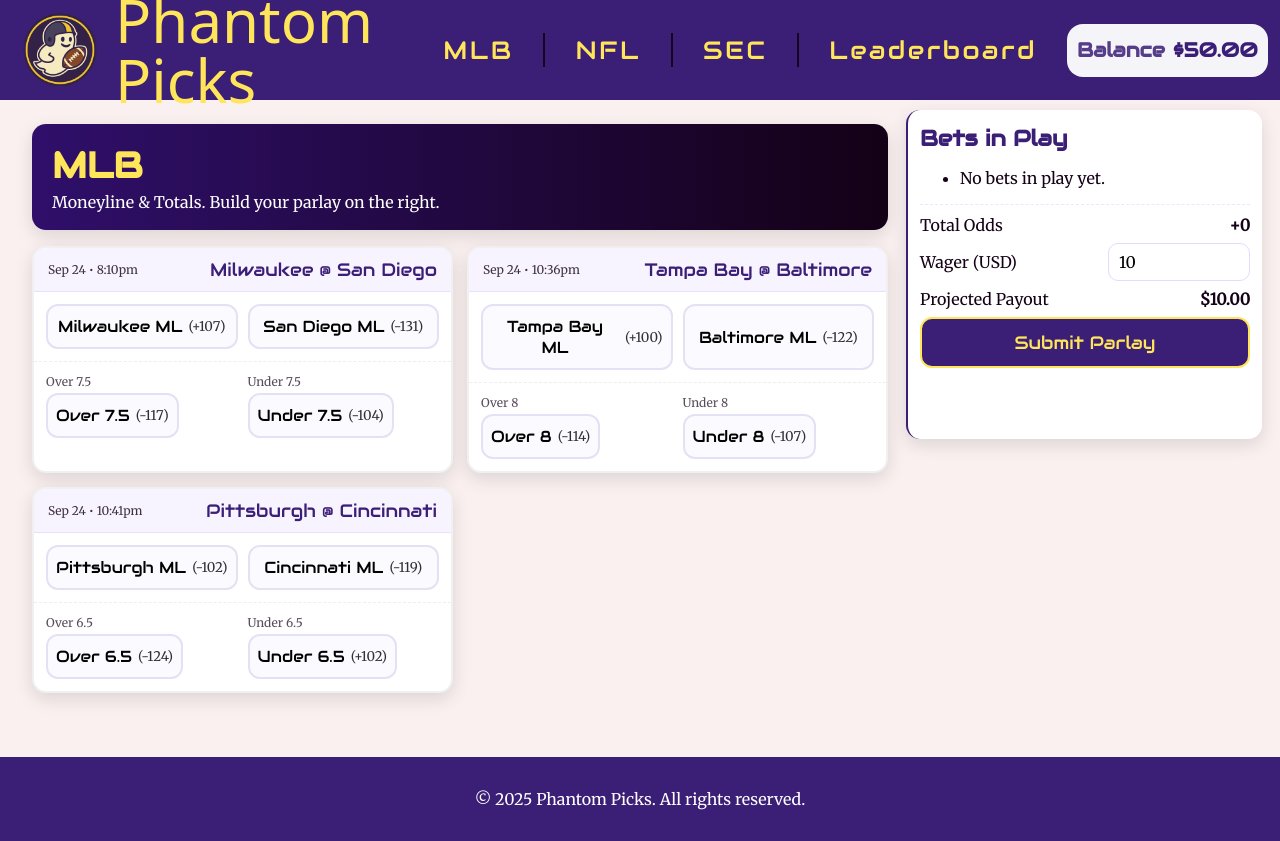
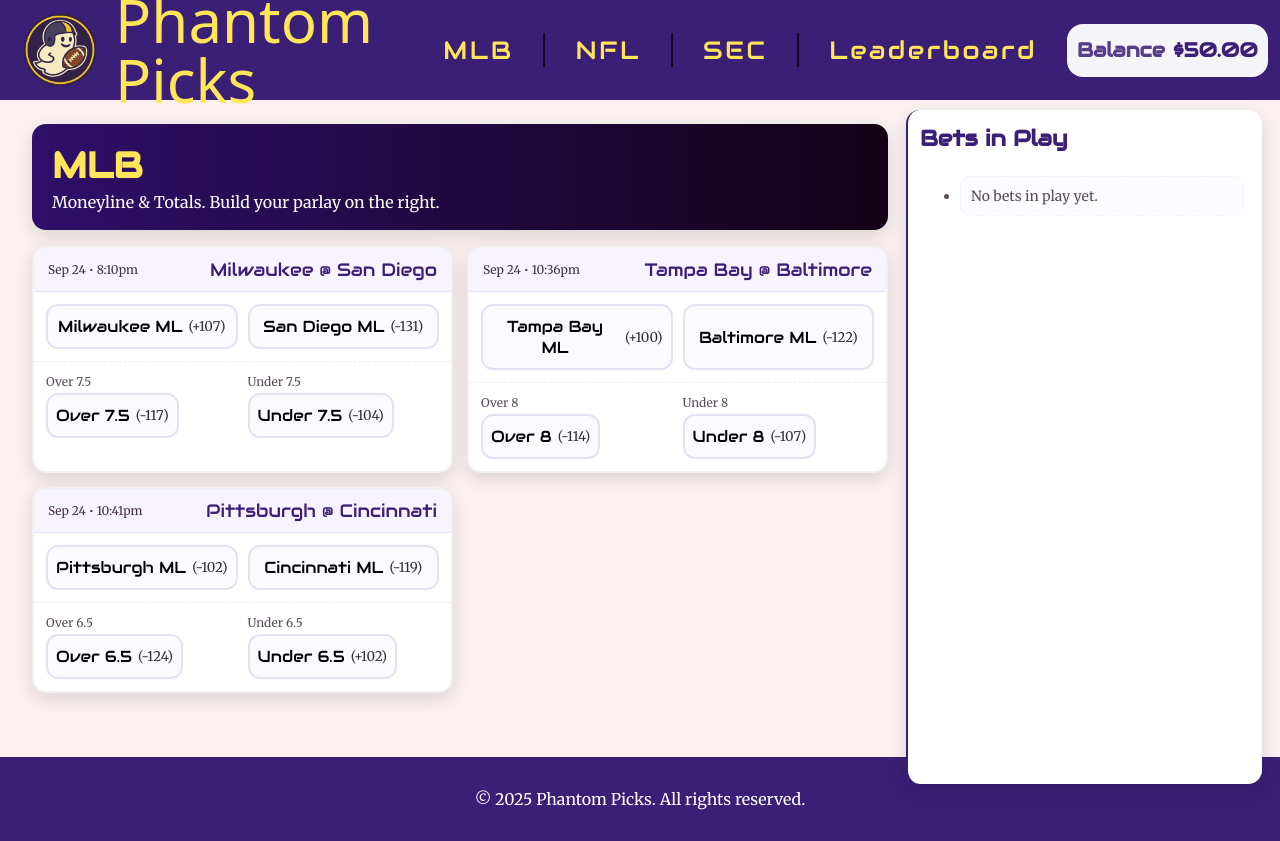
Before and after one commit to Aidan-usc/Game-Line, a PHP site: page /mlb.html in a window 1280 px wide; the page is wider, and only the part inside the window is pictured. Run offline with PHP 8.4, Linux system fonts and the light colour scheme; some web fonts are replaced.

Commit message:
Update styles.css

```diff
--- a/assets/css/styles.css
+++ b/assets/css/styles.css
@@ -122,22 +122,7 @@ body {
    ========================= */
 .page-content {
   padding:2rem;
-  margin-right:320px; /* space for parlay rail */
-}
-
-/* =========================
-   PARLAY RAIL
-   ========================= */
-.parlay-rail {
-  position:fixed;
-  right:0;
-  top:100px;
-  width:300px;
-  background:white;
-  border-left:2px solid var(--indigo);
-  box-shadow:var(--shadow);
-  padding:1rem;
-  font-family:var(--font-body);
+  margin-right:320px; /* general space (overridden by .page--odds and .no-rail) */
 }
 
 /* =========================
@@ -165,9 +150,9 @@ body {
   .page-content { margin-right:0; }  /* optional: hide rail on mobile later */
 }
 
-/* HOME PAGE */
-/* keep header/rail base styles above; these extend the page */
-
+/* =========================
+   HOME PAGE
+   ========================= */
 .page-content.no-rail { margin-right: 0; margin-top:-33px; }
 
 /* HERO */
@@ -190,14 +175,11 @@ body {
     linear-gradient(135deg, var(--indigo), var(--deep));
   background-repeat: no-repeat, no-repeat;
 
-  /* SCALE the collage by height; gradient covers */
+  /* NOTE: you can tune size/position here later if needed */
   background-size: auto;
-
-  /* POSITION the collage to the right/bottom with small offset */
   background-position: right -110px bottom -500px, center;
   z-index: -1;
 }
-
 
 .hero-overlay {
   position:absolute;
@@ -251,7 +233,6 @@ body {
   font-size: 18px;
   transition: transform .06s ease, opacity .2s ease;
 }
-
 .btn:active { transform: translateY(1px); }
 
 .btn-primary {
@@ -259,7 +240,6 @@ body {
   color: var(--maize);
   border: 2px solid var(--maize);
 }
-
 .btn-primary:hover {
   background: var(--deep);
   color: var(--maize);
@@ -270,10 +250,7 @@ body {
   color: white;
   border: 2px solid rgba(255,255,255,.8);
 }
-
-.btn-ghost:hover {
-  background: rgba(255,255,255,.1);
-}
+.btn-ghost:hover { background: rgba(255,255,255,.1); }
 
 /* SECTIONS */
 .section {
@@ -281,7 +258,6 @@ body {
   max-width: 1200px;
   margin: 0 auto;
 }
-
 .section-title {
   font-family: var(--font-nav);
   font-size: 28px;
@@ -290,14 +266,8 @@ body {
 }
 
 /* CARDS / TILES */
-.card-grid {
-  display: grid;
-  gap: 16px;
-}
-
-.card-grid.three {
-  grid-template-columns: repeat(3, minmax(0, 1fr));
-}
+.card-grid { display: grid; gap: 16px; }
+.card-grid.three { grid-template-columns: repeat(3, minmax(0, 1fr)); }
 
 .info-card {
   background: white;
@@ -306,26 +276,18 @@ body {
   padding: 18px 18px 20px;
   border-left: 4px solid var(--indigo);
 }
-
 .info-card h3 {
   margin: 0 0 6px 0;
   font-size: 20px;
   color: var(--indigo);
   font-family: var(--font-nav);
 }
-
-.info-card p {
-  margin: 0;
-  line-height: 1.5;
-}
+.info-card p { margin: 0; line-height: 1.5; }
 
 /* LEAGUE TILES */
 .league-tile {
-  display:flex;
-  flex-direction:column;
-  justify-content:space-between;
-  gap: 8px;
-  padding: 20px;
+  display:flex; flex-direction:column; justify-content:space-between;
+  gap: 8px; padding: 20px;
   background: linear-gradient(180deg, white, #fff7);
   border: 2px solid var(--indigo);
   border-radius: var(--radius);
@@ -333,17 +295,8 @@ body {
   box-shadow: var(--shadow);
   min-height: 140px;
 }
-
-.league-acronym {
-  font-family: var(--font-nav);
-  font-size: 36px;
-  color: var(--indigo);
-}
-
-.league-cta {
-  font-family: var(--font-body);
-  color: var(--deep);
-}
+.league-acronym { font-family: var(--font-nav); font-size: 36px; color: var(--indigo); }
+.league-cta { font-family: var(--font-body); color: var(--deep); }
 
 /* CTA */
 .section-cta .cta-card {
@@ -354,23 +307,16 @@ body {
   padding: 26px;
   text-align: center;
 }
-
-.section-cta h2 {
-  margin: 0 0 8px 0;
-}
-
-.section-cta p {
-  margin: 0 0 16px 0;
-}
+.section-cta h2 { margin: 0 0 8px 0; }
+.section-cta p { margin: 0 0 16px 0; }
 
 /* RESPONSIVE TWEAKS */
-@media (max-width: 1024px) {
-  .card-grid.three { grid-template-columns: 1fr 1fr; }
-}
-@media (max-width: 680px) {
-  .card-grid.three { grid-template-columns: 1fr; }
-}
+@media (max-width: 1024px) { .card-grid.three { grid-template-columns: 1fr 1fr; } }
+@media (max-width: 680px)  { .card-grid.three { grid-template-columns: 1fr; } }
 
+/* =========================
+   LEAGUE PAGES
+   ========================= */
 
 /* ===== League Banner ===== */
 .league-banner {
@@ -379,10 +325,7 @@ body {
   box-shadow: var(--shadow);
   overflow: hidden;
 }
-.league-banner .banner-inner {
-  padding: 18px 20px;
-  color: white;
-}
+.league-banner .banner-inner { padding: 18px 20px; color: white; }
 .league-banner h1 {
   margin: 0 0 4px 0;
   font-family: var(--font-nav);
@@ -391,13 +334,13 @@ body {
 }
 .league-banner p { margin: 0; }
 
-/* Variants (feel free to tweak gradients) */
+/* Variants */
 .league-mlb { background: linear-gradient(90deg, #2f0f6a, #140116); }
 .league-nfl { background: linear-gradient(90deg, #2c1559, #0f0a2b); }
 .league-sec { background: linear-gradient(90deg, #3b1e76, #140116); }
 
 /* ===== Odds Layout ===== */
-.page--odds { margin-right: 360px; }     /* extra space for a wider rail */
+.page--odds { margin-right: 360px; }     /* leaves space so content doesn't sit under the rail */
 .odds-layout { position: relative; }
 .odds-board {
   display: grid;
@@ -413,67 +356,113 @@ body {
   border: 2px solid rgba(0,0,0,0.06);
   overflow: hidden;
 }
-
 .gc-head {
-  display:flex;
-  justify-content:space-between;
-  align-items:center;
-  padding:10px 14px;
-  background: #f7f3ff;
-  border-bottom:1px solid #e7e0ff;
+  display:flex; justify-content:space-between; align-items:center;
+  padding:10px 14px; background: #f7f3ff; border-bottom:1px solid #e7e0ff;
 }
 .gc-time { font-size: 12px; opacity:.8; }
 .gc-matchup { font-family: var(--font-nav); font-size: 18px; color: var(--indigo); }
-
 .gc-body { display:grid; grid-template-columns: 1fr 1fr; gap:10px; padding:12px; }
 
 .pick-btn {
   display:flex; justify-content:center; align-items:center;
-  padding:10px 8px;
-  border-radius: 12px;
-  border:2px solid #e5e1f5;
-  background:#fbfaff;
-  font-family: var(--font-nav);
-  font-size:16px;
-  cursor:pointer;
-  user-select:none;
+  padding:10px 8px; border-radius: 12px;
+  border:2px solid #e5e1f5; background:#fbfaff;
+  font-family: var(--font-nav); font-size:16px;
+  cursor:pointer; user-select:none;
 }
 .pick-btn small { margin-left:6px; opacity:.8; font-family: var(--font-body); }
 .pick-btn:hover { border-color: var(--indigo); }
 .pick-btn.selected { background: var(--indigo); color: var(--maize); border-color: var(--indigo); }
 
-.gc-footer { display:grid; grid-template-columns: 1fr 1fr; gap:10px; padding:12px; border-top:1px dashed #eee; }
-
+.gc-footer {
+  display:grid; grid-template-columns: 1fr 1fr; gap:10px;
+  padding:12px; border-top:1px dashed #eee;
+}
 .market-label { font-size:12px; opacity:.7; display:block; margin-bottom:4px; }
 
-/* ===== Right Rail (sticky) ===== */
+/* =========================
+   RIGHT RAIL (full-height, bottom-pinned widget)
+   ========================= */
 .parlay-rail {
+  /* outer placement: keep ~10–18px gap around */
   position: fixed;
-  top: 110px;
+  top: 110px;           /* header ≈100px */
   right: 18px;
+  bottom: 16px;         /* small gap above bottom edge */
   width: 330px;
+
   background: white;
   border-left: 2px solid var(--indigo);
   border-radius: 14px;
   box-shadow: var(--shadow);
   padding: 12px;
-  max-height: calc(100vh - 130px);
-  overflow:auto;
+
+  display: flex;
+  flex-direction: column;
+  overflow: hidden;     /* the rail itself never scrolls */
 }
-.rail-title { font-family: var(--font-nav); font-size: 22px; margin: 2px 0 8px; color: var(--indigo); }
-.rail-subtitle { font-family: var(--font-nav); font-size: 18px; margin: 10px 0 6px; }
-.rail-note { font-size: 12px; opacity:.7; margin: 8px 0 0; }
 
-.rail-section + .rail-section { margin-top: 16px; }
+.rail-header { flex: 0 0 auto; }
+.rail-title {
+  font-family: var(--font-nav);
+  font-size: 22px;
+  margin: 2px 0 8px;
+  color: var(--indigo);
+}
+
+/* Scrollable middle area; footer overlays it */
+:root { --rail-footer-h: 180px; }   /* reserved height for bottom widget (parlay mode) */
+.rail-scroll {
+  position: relative;
+  flex: 1 1 auto;
+  overflow: auto;
+  padding-right: 6px;               /* room for scrollbar */
+}
+
+/* subtle fade where content passes under the footer */
+.rail-scroll::after {
+  content: "";
+  position: sticky;
+  bottom: 0;
+  display: block;
+  height: 24px;
+  margin-top: -24px;
+  background: linear-gradient(to bottom, rgba(255,255,255,0), rgba(255,255,255,1));
+  pointer-events: none;
+  z-index: 1;
+}
+
+/* Bottom widget pinned inside the rail */
+.rail-footer {
+  position: absolute;
+  left: 12px;
+  right: 12px;
+  bottom: 12px;
+  padding-top: 10px;
+  background: white;
+  z-index: 2;                       /* above the scrolling legs */
+  border-top: 1px dashed #eae6ff;
+  box-shadow: 0 -6px 18px rgba(0,0,0,.06);
+  border-radius: 0 0 12px 12px;
+}
+
+/* Summary / inputs / buttons */
+.rail-summary { display:grid; gap:8px; margin-bottom: 8px; }
+.rail-summary > div { display:flex; justify-content:space-between; align-items:center; }
+.wager-row { gap:10px; }
+#wager {
+  width: 120px; padding: 8px 10px; border-radius:10px; border:1px solid #e1dbff;
+  font-family: var(--font-body); font-size:16px;
+}
+.btn-block { width:100%; margin-top:8px; }
 
 /* Legs list */
 .legs { list-style: none; padding: 0; margin: 0; }
 .leg {
-  display:flex; justify-content:space-between; gap:8px;
-  align-items:flex-start;
-  background:#fbfaff;
-  border:1px solid #ebe6ff;
-  border-radius:12px; padding:8px 10px; margin-bottom:8px;
+  display:flex; justify-content:space-between; gap:8px; align-items:flex-start;
+  background:#fbfaff; border:1px solid #ebe6ff; border-radius:12px;
+  padding:8px 10px; margin-bottom:8px;
 }
 .leg .meta { font-size:12px; opacity:.75; }
 .leg .title { font-family: var(--font-nav); font-size:14px; }
@@ -481,20 +470,43 @@ body {
 .leg .remove { cursor:pointer; opacity:.6; }
 .leg .remove:hover { opacity:1; }
 
-/* Rail summary */
-.rail-summary { margin-top: 8px; border-top:1px dashed #eae6ff; padding-top:10px; display:grid; gap:8px; }
-.rail-summary > div { display:flex; justify-content:space-between; align-items:center; }
-.wager-row { gap:10px; }
-#wager {
-  width: 120px; padding: 8px 10px; border-radius:10px; border:1px solid #e1dbff;
-  font-family: var(--font-body); font-size:16px;
+/* Bets-in-play empty state */
+.bets .empty {
+  font-size: 14px;
+  opacity: .7;
+  padding: 10px;
+  border: 1px dashed #eae6ff;
+  border-radius: 10px;
+  background: #fbfaff;
 }
 
-.btn-block { width:100%; margin-top:8px; }
+/* Mode toggles: Bets vs Parlay */
+.parlay-rail.mode-bets #parlay-legs { display: none; }
+.parlay-rail.mode-bets #bets-container { display: block; }
+.parlay-rail.mode-bets .rail-footer { display: none; }
+/* no extra padding-bottom in bets mode */
+.parlay-rail.mode-parlay #parlay-legs { display: block; }
+.parlay-rail.mode-parlay #bets-container { display: none; }
+.parlay-rail.mode-parlay .rail-footer { display: block; }
+.parlay-rail.mode-parlay .rail-scroll { padding-bottom: var(--rail-footer-h); }
 
-/* Responsive */
+/* Responsive: rail collapses into flow under odds board */
 @media (max-width: 1100px){
+  .page--odds { margin-right: 0; }
   .odds-board { grid-template-columns: 1fr; }
-  .page--odds { margin-right: 0; }
-  .parlay-rail { position: static; width: 100%; right: auto; top: auto; max-height: none; margin-top: 12px; }
+
+  .parlay-rail {
+    position: static;
+    width: 100%;
+    right: auto; top: auto; bottom: auto;
+    max-height: none;
+    margin-top: 12px;
+  }
+  .rail-footer {
+    position: static;
+    left: 0; right: 0; bottom: auto;
+    box-shadow: none;
+    border-top: 1px dashed #eae6ff;
+  }
+  .parlay-rail.mode-parlay .rail-scroll { padding-bottom: 0; }
 }
```
